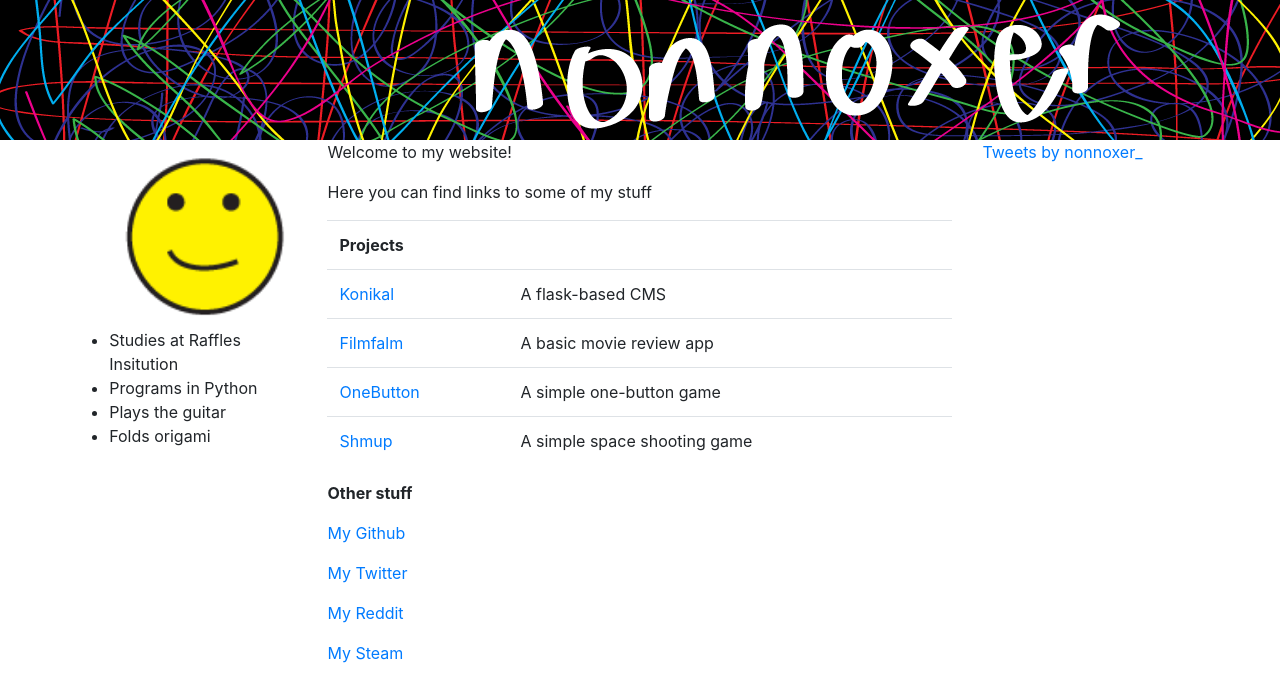
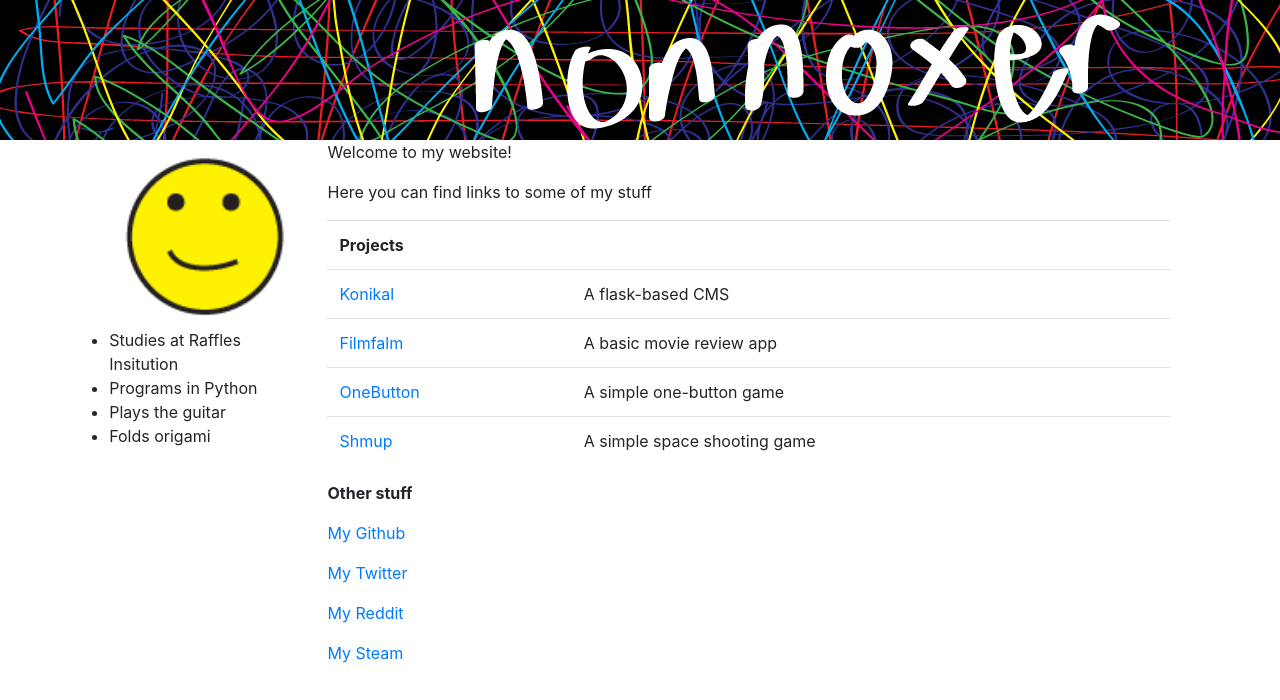
Before and after one commit to nonnoxer/nonnoxer.github.io, a plain HTML site: page index.html in a window 1280 px wide. Drawn offline with nearby package versions, Linux system fonts and the light colour scheme; a script that the page names is missing.

Commit message:
Update index.html

```diff
--- a/index.html
+++ b/index.html
@@ -23,7 +23,7 @@
 					<li>Folds origami</li>
 				</ul>
 			</div>
-			<div class="col-6">
+			<div class="col-8">
 				<p>Welcome to my website!<p>
 				<p>Here you can find links to some of my stuff</p>
 				<table class="table">
@@ -54,10 +54,6 @@
 				<p><a href="https://reddit.com/user/nonnoxer">My Reddit</a></p>
 				<p><a href="https://steamcommunity.com/id/nonnoxer">My Steam</a></p>
 			</div>
-			<div class="col-2">
-				<a class="twitter-timeline" href="https://twitter.com/nonnoxer_?ref_src=twsrc%5Etfw">Tweets by nonnoxer_</a>
-				<script async src="https://platform.twitter.com/widgets.js" charset="utf-8"></script>
-			</div>
 			<div class="col-1"></div>
 		</div>
 		<script src="https://cdn.jsdelivr.net/github-cards/latest/widget.js"></script>
```
